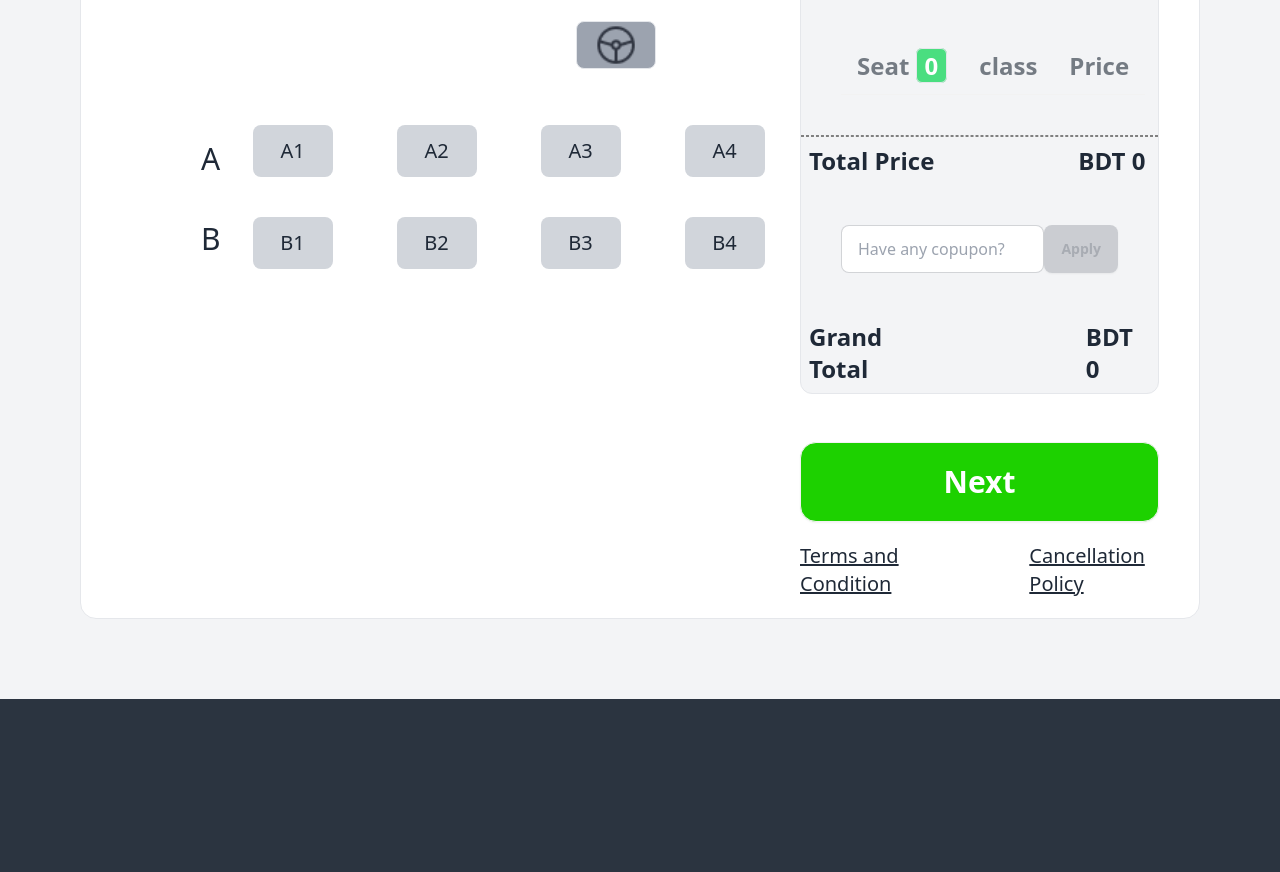
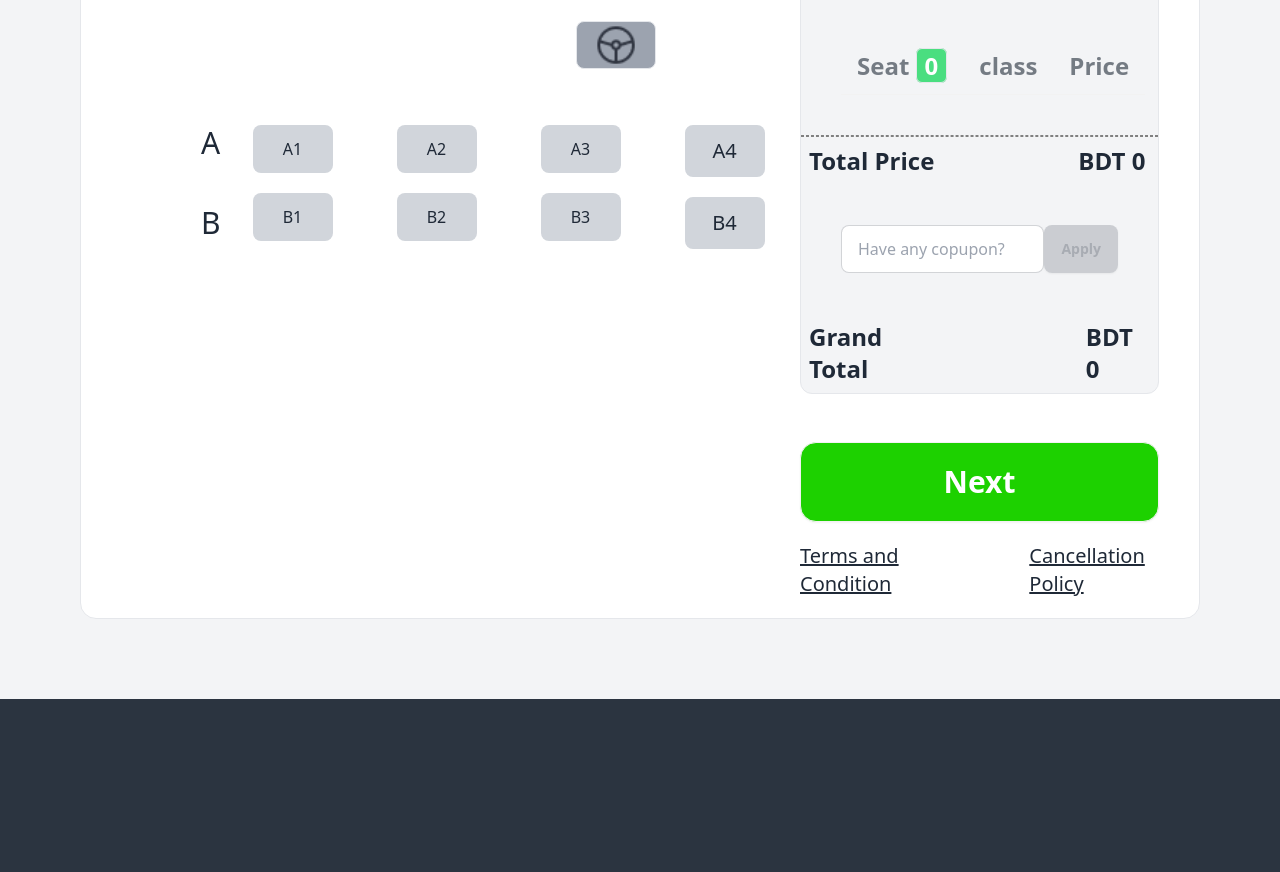
Before and after one commit to Shafaet1074/Online_Seat_Booking-, a plain HTML site: page index.html in a window 1280 px wide. Shown: the part 2309-3181 px from the top of the page. Drawn offline with nearby package versions, Linux system fonts and the light colour scheme.

Commit message:
adjust alignment

```diff
--- a/index.html
+++ b/index.html
@@ -239,7 +239,7 @@
                 <!-- Seat start -->
              <div class="flex pt-6 pl-6">
                 <!-- Seats 1 -->
-                  <div class="pt-12 pl-16  flex flex-col gap-10 text-3xl space-y-1">
+                  <div class="pt-8 pl-16  flex flex-col gap-10 text-3xl space-y-1">
                     <p>A</p>
                     <p>B</p>
                     <!-- <p>C</p>
@@ -256,7 +256,7 @@
 
 
                   <!-- Seats 2 -->
-                  <div class="p-8 flex flex-col gap-10 text-xl ">
+                  <div class="p-8 flex flex-col gap-5  ">
                     <button class="button w-20 p-3 rounded-lg bg-gray-300">A1</button>
                     <button class="button w-20  p-3 rounded-lg bg-gray-300">B1</button>
                     <!-- <button class="btn bg-gray-300">C1</button>
@@ -274,7 +274,7 @@
 
 
                   <!-- Seats 3 -->
-                  <div class="p-8 flex flex-col gap-10 text-xl">
+                  <div class="p-8 flex flex-col gap-5 ">
                     <button class="w-20 button p-3 rounded-lg bg-gray-300" >A2</button>
                     <button class="w-20 button p-3 rounded-lg bg-gray-300" >B2</button>
                     <!-- <button class="btn bg-gray-300" >C2</button>
@@ -291,7 +291,7 @@
 
 
                   <!-- Seats 4 -->
-                  <div class="p-8 flex flex-col gap-10 text-xl">
+                  <div class="p-8 flex flex-col gap-5 ">
                     <button class="w-20 button p-3 rounded-lg  bg-gray-300">A3</button>
                     <button class="w-20 button p-3 rounded-lg bg-gray-300">B3</button>
                     <!-- <button class="btn bg-gray-300">C3</button>
@@ -305,7 +305,7 @@
 
                   </div>
 
-                  <div class="p-8 flex flex-col gap-10 text-xl">
+                  <div class="p-8 flex flex-col gap-5 text-xl">
                     <button class="w-20 button p-3 rounded-lg  bg-gray-300">A4</button>
                     <button class="w-20 button p-3 rounded-lg bg-gray-300">B4</button>
                     <!-- <button class="btn bg-gray-300">C4</button>
```
